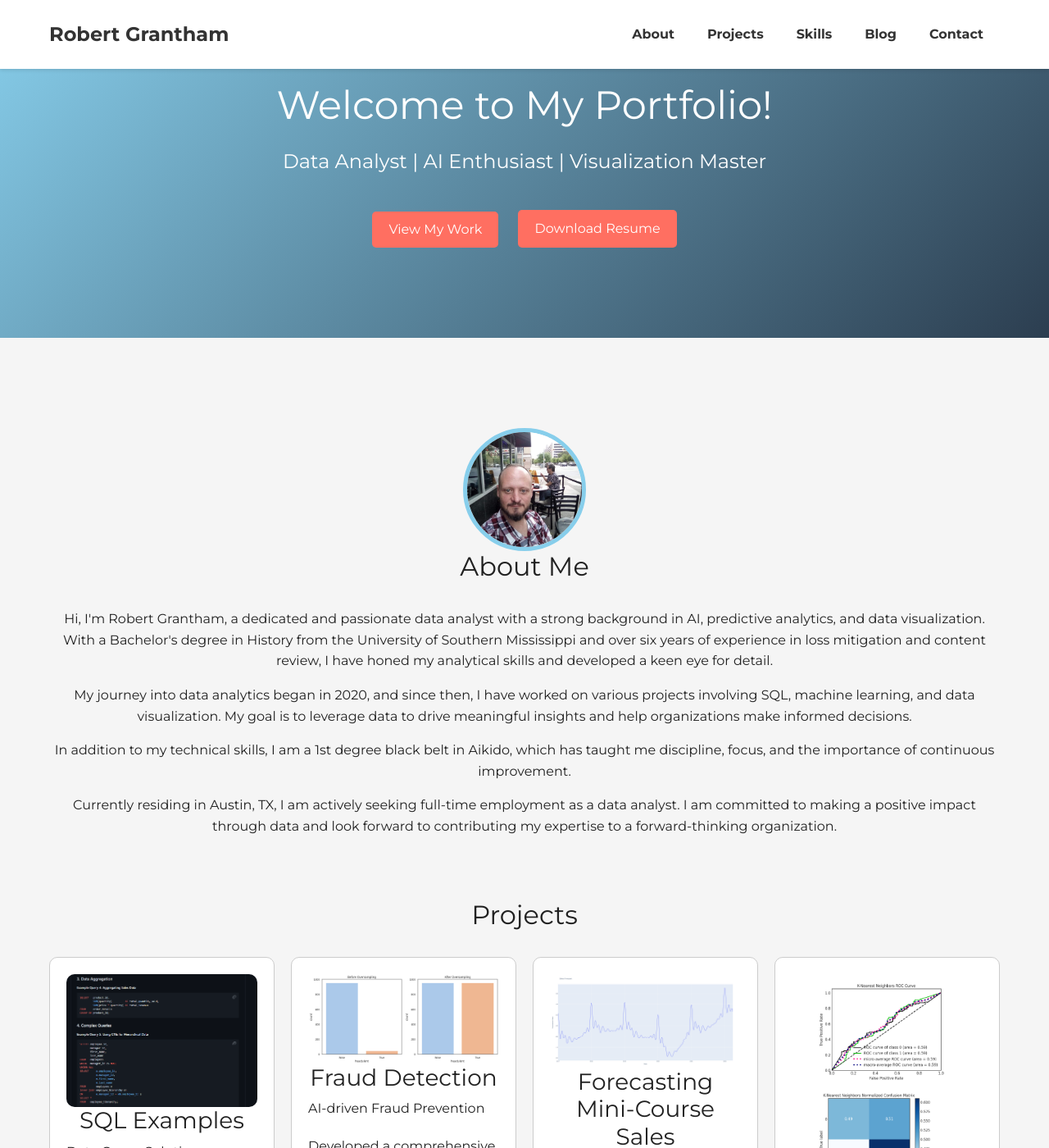
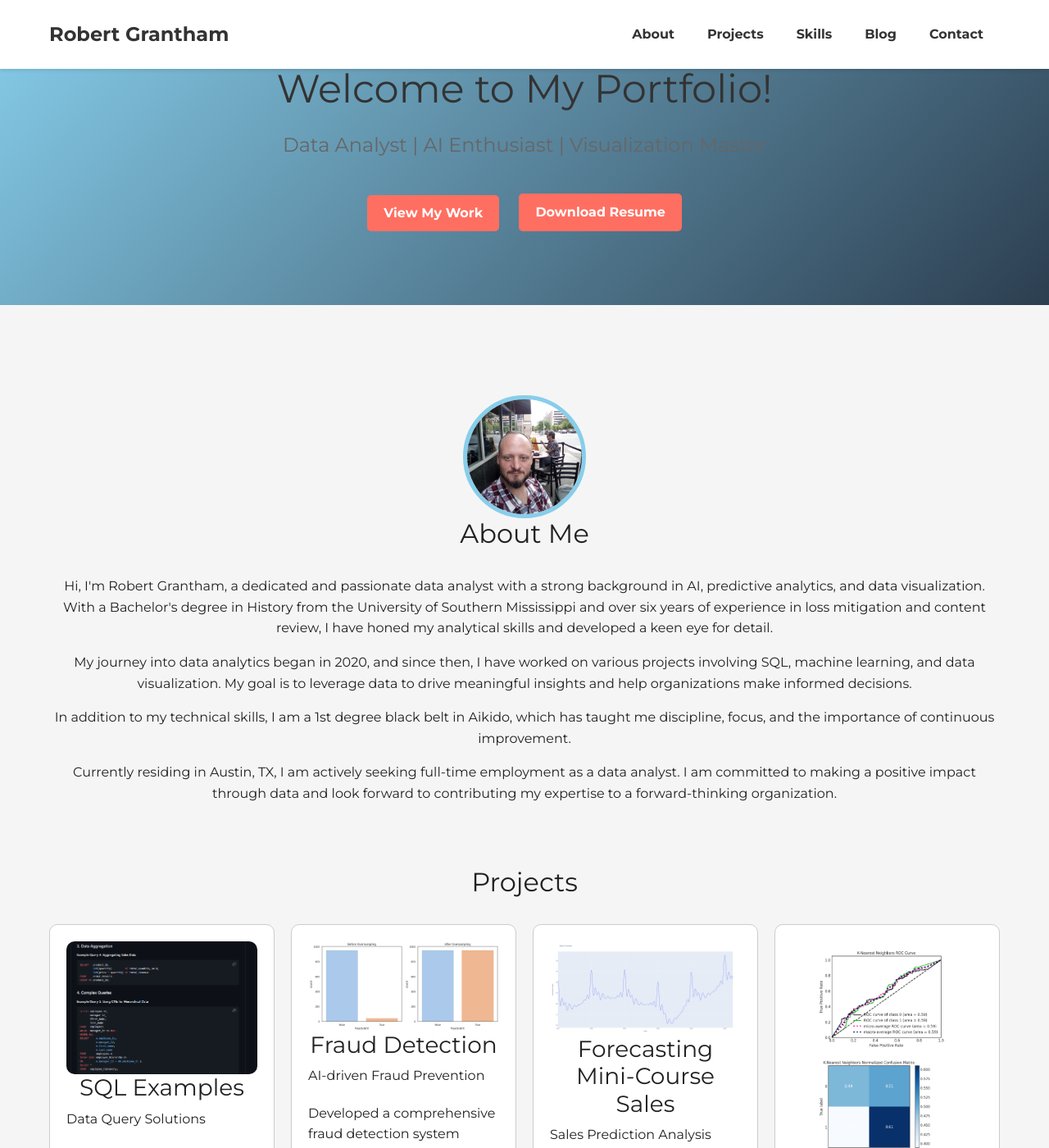
Before and after one commit to rgrantham82/rgrantham82.github.io, a Jekyll site: the page built from index.html, in a window 1280 px wide and 1400 px high. Shown: the whole window at 82% size. Built offline with Jekyll 4.4.1, drawn with Linux system fonts in a browser that asks for light colours; nearby versions of some CDN libraries.

Commit message:
Update hero.html

```diff
--- a/_includes/hero.html
+++ b/_includes/hero.html
@@ -4,7 +4,79 @@
       <h1 class="fade-in">Welcome to My Portfolio!</h1>
       <p class="fade-in">Data Analyst | AI Enthusiast | Visualization Master</p>
       <a href="#projects" class="btn fade-in">View My Work</a>
-      <a href="assets/files/Robert_Grantham_Resume.pdf" class="resume-btn fade-in">Download Resume</a>
+      <a href="assets/files/Robert_Grantham_Resume.pdf" class="resume-btn fade-in" download>Download Resume</a>
     </div>
   </div>
 </section>
+
+<style>
+  .hero {
+    background-color: #f5f5f5;
+    padding: 60px 20px;
+    text-align: center;
+    position: relative;
+    overflow: hidden;
+  }
+
+  .hero-content {
+    max-width: 800px;
+    margin: 0 auto;
+    padding: 20px;
+  }
+
+  .hero h1 {
+    font-size: 3rem;
+    color: #333;
+    margin-bottom: 20px;
+  }
+
+  .hero p {
+    font-size: 1.5rem;
+    color: #666;
+    margin-bottom: 30px;
+  }
+
+  .btn, .resume-btn {
+    display: inline-block;
+    padding: 10px 20px;
+    font-size: 1rem;
+    font-weight: bold;
+    text-decoration: none;
+    border-radius: 5px;
+    transition: background-color 0.3s, color 0.3s;
+    margin: 0 10px;
+  }
+
+  .btn {
+    background-color: #007bff;
+    color: #fff;
+  }
+
+  .btn:hover {
+    background-color: #0056b3;
+  }
+
+  .resume-btn {
+    background-color: #28a745;
+    color: #fff;
+  }
+
+  .resume-btn:hover {
+    background-color: #218838;
+  }
+
+  .fade-in {
+    animation: fadeIn 1.5s ease-in-out;
+  }
+
+  @keyframes fadeIn {
+    from {
+      opacity: 0;
+      transform: translateY(20px);
+    }
+    to {
+      opacity: 1;
+      transform: translateY(0);
+    }
+  }
+</style>
```
